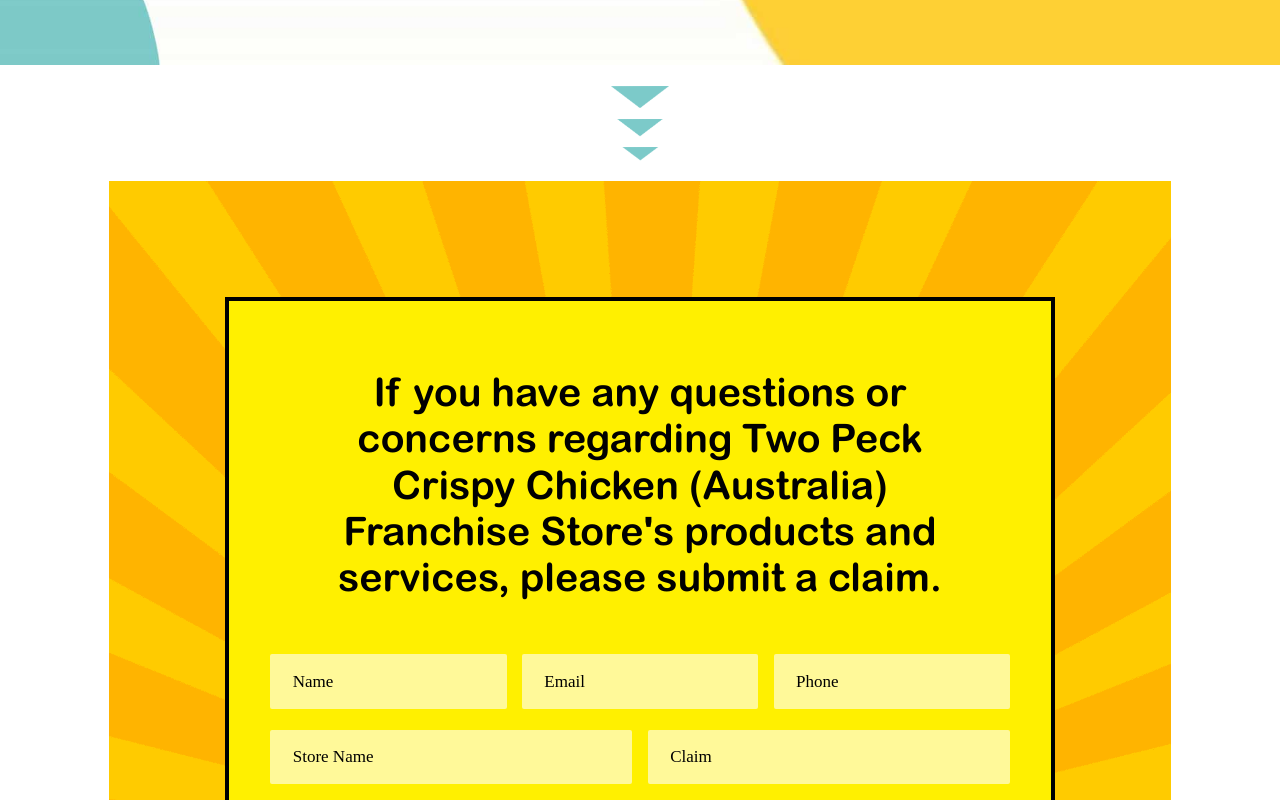
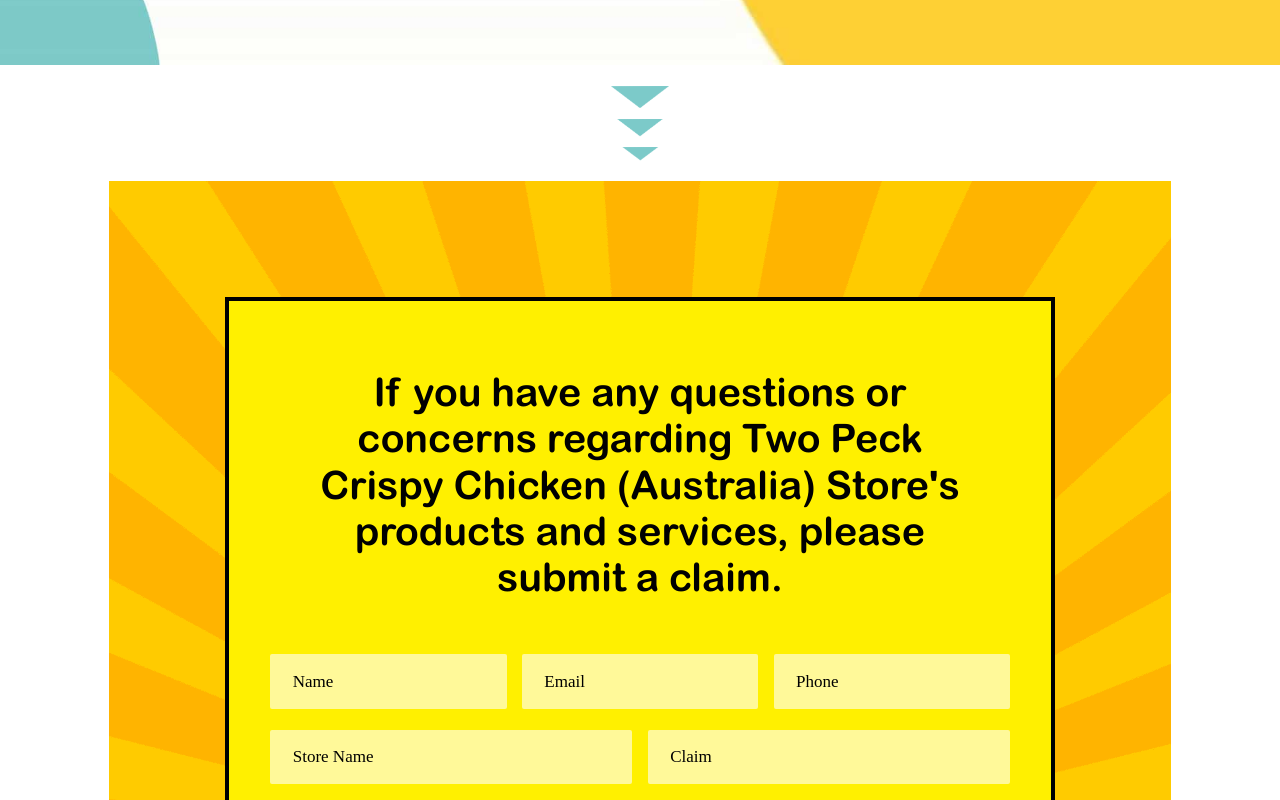
Before and after one commit to tappmarket/demo, a Vue app: page /#/enquiry/customer in a window 1280 px wide. Shown: the part 527-1327 px from the top of the page. Built offline with nearby package versions, Linux system fonts and the light colour scheme.

Commit message:
Change wording

```diff
--- a/src/views/home/data.js
+++ b/src/views/home/data.js
@@ -40,7 +40,7 @@
   {
     title: 'Two Peck Crispy Chicken (Australia)',
     subTitle: 'Customer Service Helpline',
-    desc: `If you have any questions or concerns regarding Two Peck Crispy Chicken (Australia) Franchise Store's products and services, please submit a claim.`,
+    desc: `If you have any questions or concerns regarding Two Peck Crispy Chicken (Australia) Store's products and services, please submit a claim.`,
     img: 'img4.jpg',
     to: '/enquiry/customer'
   },
@@ -171,11 +171,7 @@
       link: ''
     },
     {
-      addr: 'Shop R09A/ The Gateway Shopping Centre, Corner of Stuart Highway, Roystonea',
-      link: ''
-    },
-    {
-      addr: 'Avenue and Yarrawonga Road, Palmerston, Darwin NT 0830',
+      addr: 'Shop R09A/ The Gateway Shopping Centre, Corner of Stuart Highway, Roystonea Avenue and Yarrawonga Road, Palmerston, Darwin NT 0830',
       link: ''
     }
   ],
```
